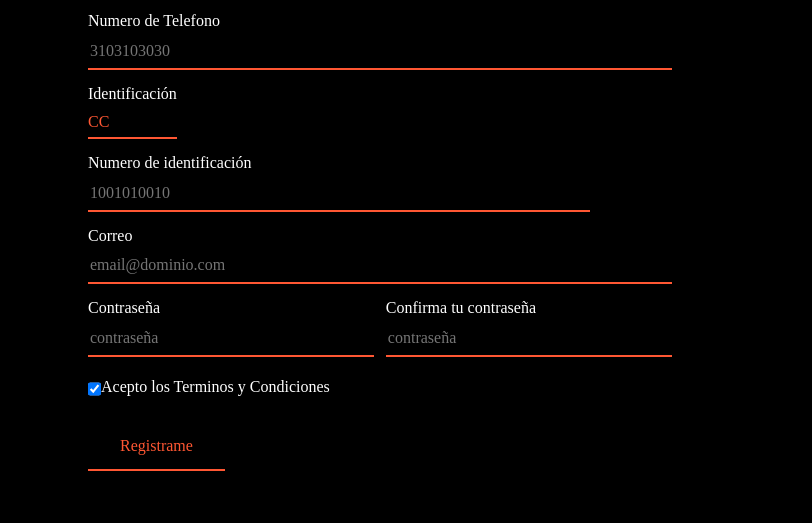
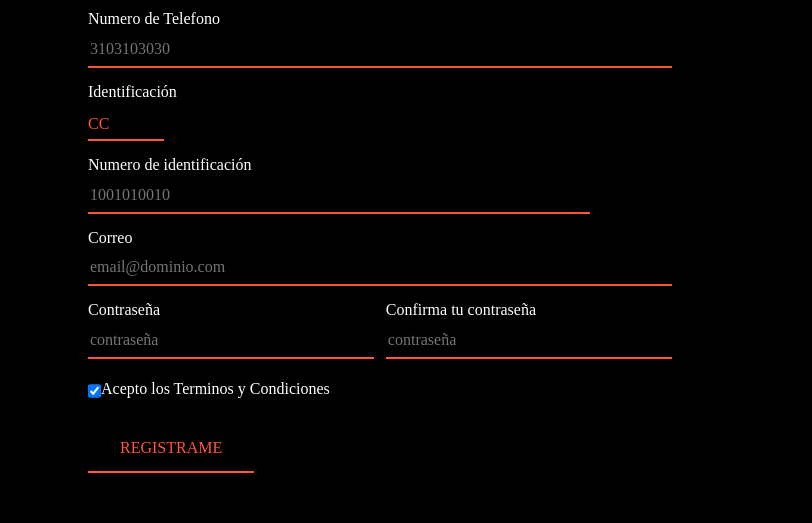
Before and after one commit to TEAM-DEVELOPERS-DYNAMICS-SOLUTIONS/Proyecto-DelRachoDeJuancho, a plain HTML site: page register.html in a window 1280 px wide. Shown: the part 192-715 px from the top of the page, 468-1280 px from the left. Drawn offline with nearby package versions, Linux system fonts and the light colour scheme; a script that the page names is missing; a web font is replaced by a local one.

Commit message:
actualizacion correccion de campo typeIdentification

```diff
--- a/assets/css/style_register/register_form.css
+++ b/assets/css/style_register/register_form.css
@@ -47,8 +47,9 @@
     width: 49%;
 }
 
-.TypeIdentification{
-    width: 9%;
+.typeIdentification{
+    width: 86%;
+    margin-top: 0.25rem;
 }
 
 .inputNumberIdentification{
--- a/register.html
+++ b/register.html
@@ -121,7 +121,7 @@
                         <label for="terms" class="titleInput">Acepto los Terminos y Condiciones</label>
                     </div>
 
-                    <input type="submit" value="Registrame" class="defaultInput" id="buttomSubmit">
+                    <input type="submit" value="REGISTRAME" class="defaultInput" id="buttomSubmit">
                 </form>
             </fieldset>
         </section>
```
